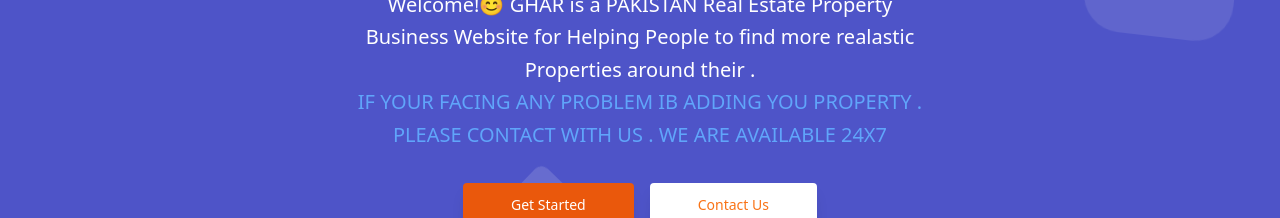
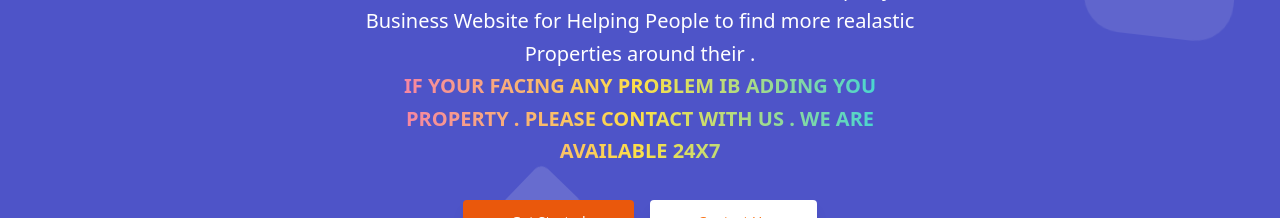
Before and after one commit to Zohaib575/Ghar, a Next.js app: page /sale in a window 1280 px wide. Shown: the part 436-654 px from the top of the page. Built offline with nearby package versions, Linux system fonts and the light colour scheme; no server answers.

Commit message:
Update sale.js
Updating Sale.js page in its coloring

```diff
--- a/pages/sale.js
+++ b/pages/sale.js
@@ -33,7 +33,7 @@
 
             <div className="mt-4 sm:text-xl/relaxed text-white">
               Welcome!😊 GHAR is a PAKISTAN Real Estate Property
-              Business Website for Helping People to find more realastic Properties around their . <div className="font bold uppercase text-blue-400 ">If your facing any problem ib adding you property . Please contact with us . We are available 24X7</div>
+              Business Website for Helping People to find more realastic Properties around their . <div className="font bold uppercase font-bold bg-gradient-to-r from-pink-400 via-yellow-300 via-green-300 to-cyan-400 text-transparent bg-clip-text ">If your facing any problem ib adding you property . Please contact with us . We are available 24X7</div>
             </div>
 
             <div className="mt-8 flex flex-wrap justify-center gap-4">
```
